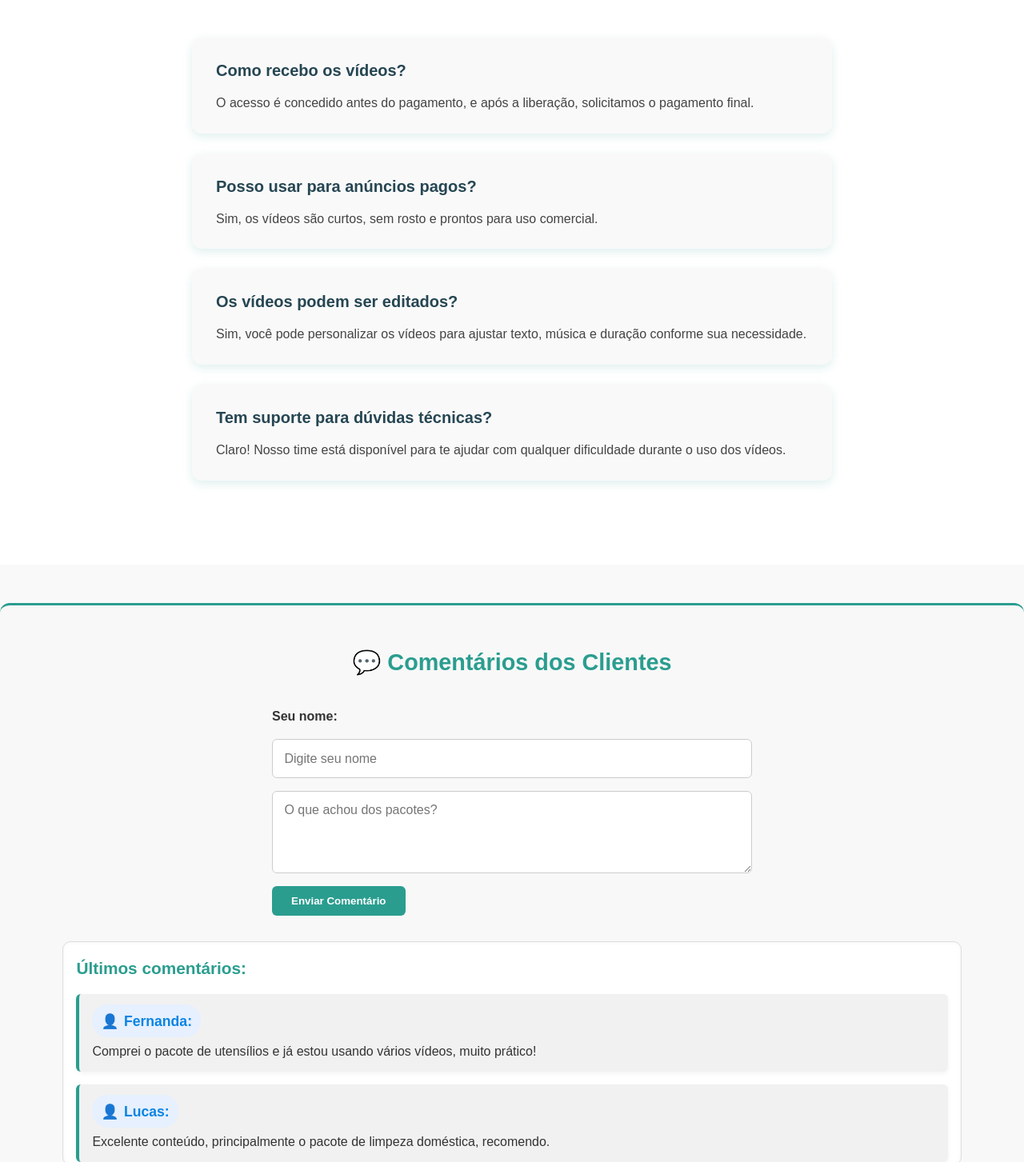
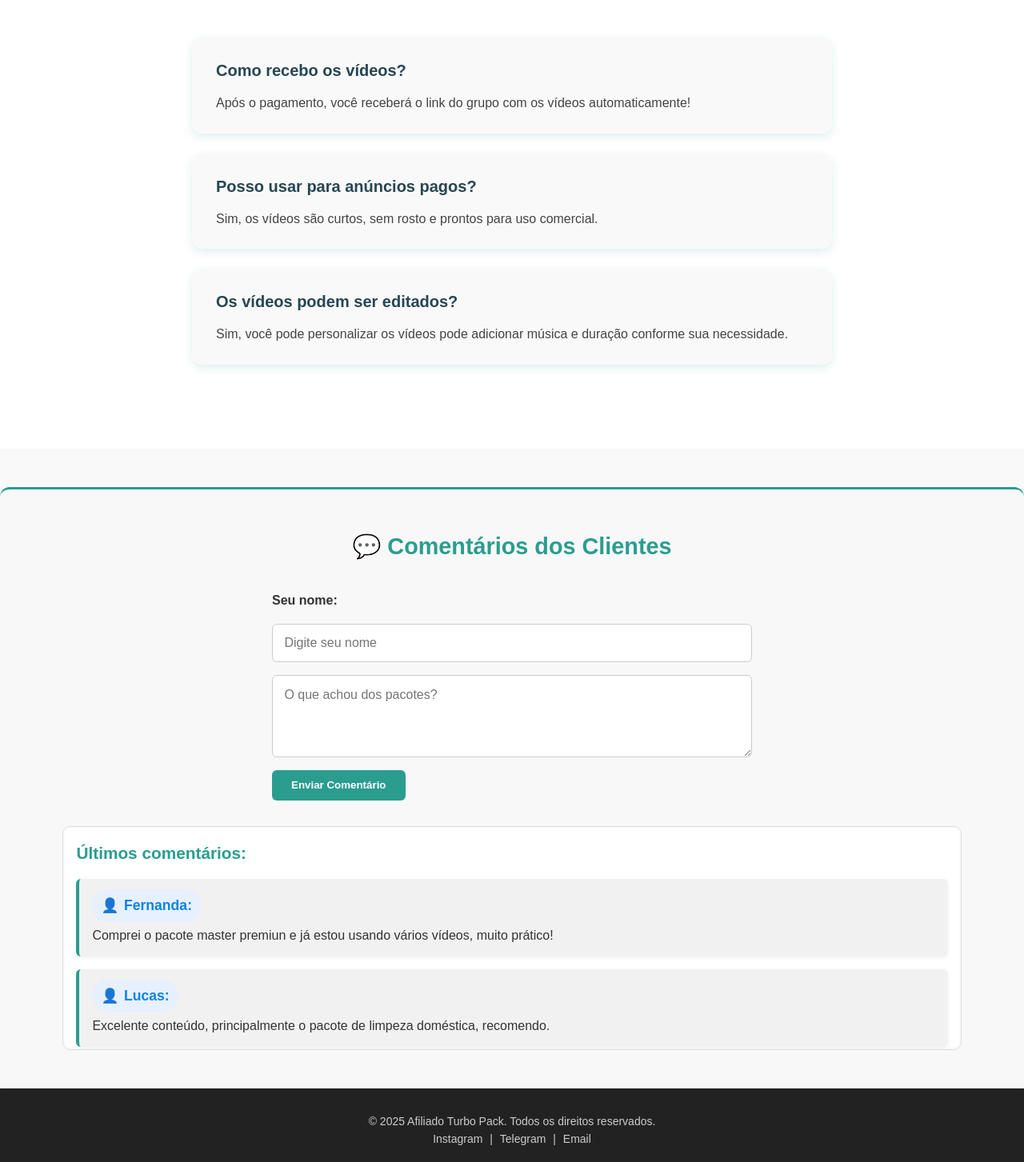
Before and after one commit to Julio-develope/-afiliadoturbopack.com.br, a plain HTML site: page index.html in a window 1280 px wide. Shown: the part 4028-5481 px from the top of the page at 80% size. Drawn offline with nearby package versions, Linux system fonts and the light colour scheme.

Commit message:
Update index.html
modificações

```diff
--- a/index.html
+++ b/index.html
@@ -207,7 +207,7 @@ A gratidão eterna meus mentores, Rumo aos 500 por dia!"</strong>
 
     <div class="faq-item">
       <h4>Como recebo os vídeos?</h4>
-      <p>O acesso é concedido antes do pagamento, e após a liberação, solicitamos o pagamento final.</p>
+      <p>Após o pagamento, você receberá o link do grupo com os vídeos automaticamente!</p>
     </div>
 
     <div class="faq-item">
@@ -217,13 +217,9 @@ A gratidão eterna meus mentores, Rumo aos 500 por dia!"</strong>
 
     <div class="faq-item">
       <h4>Os vídeos podem ser editados?</h4>
-      <p>Sim, você pode personalizar os vídeos para ajustar texto, música e duração conforme sua necessidade.</p>
+      <p>Sim, você pode personalizar os vídeos pode adicionar música e duração conforme sua necessidade.</p>
     </div>
 
-    <div class="faq-item">
-      <h4>Tem suporte para dúvidas técnicas?</h4>
-      <p>Claro! Nosso time está disponível para te ajudar com qualquer dificuldade durante o uso dos vídeos.</p>
-    </div>
 
   </div>
 </section>
@@ -248,7 +244,7 @@ A gratidão eterna meus mentores, Rumo aos 500 por dia!"</strong>
 
       <div class="comentario">
         <strong>Fernanda:</strong>
-        <p>Comprei o pacote de utensílios e já estou usando vários vídeos, muito prático!</p>
+        <p>Comprei o pacote master premiun e já estou usando vários vídeos, muito prático!</p>
       </div>
 
       <div class="comentario">
```
